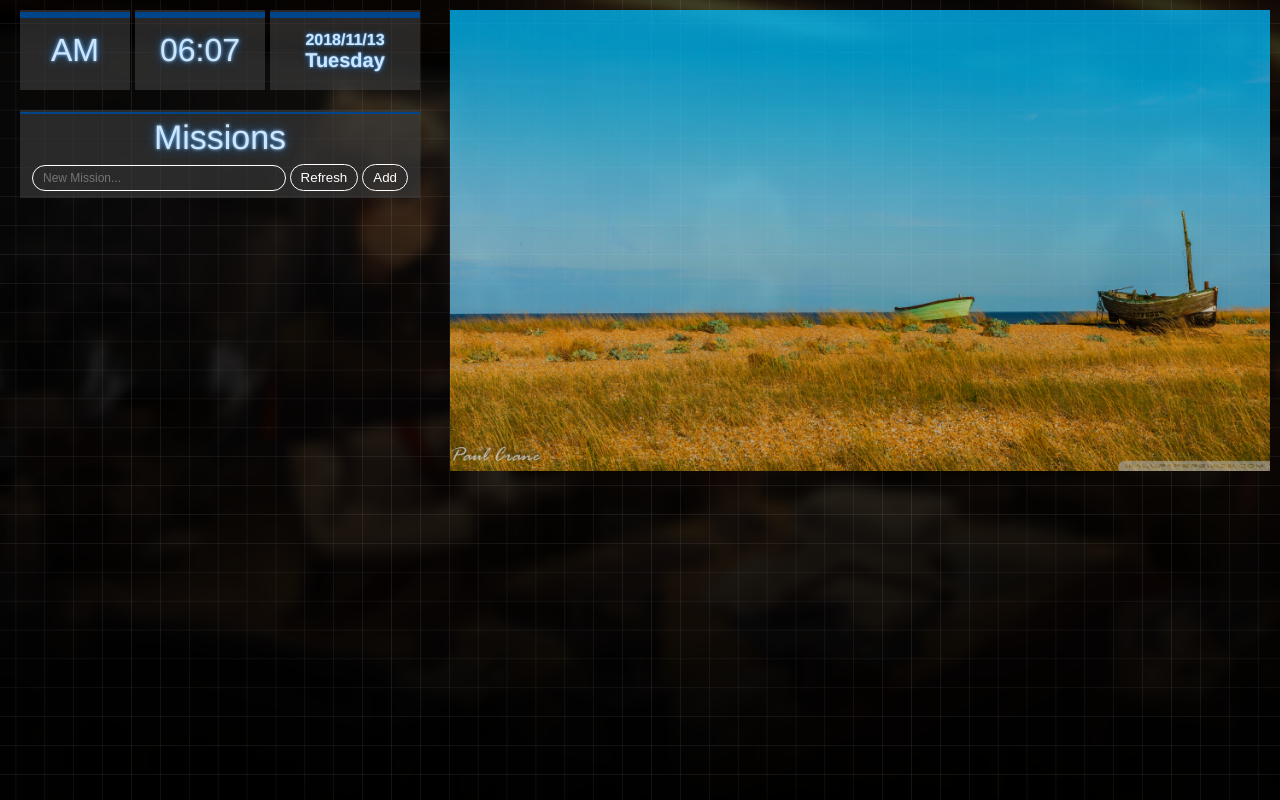
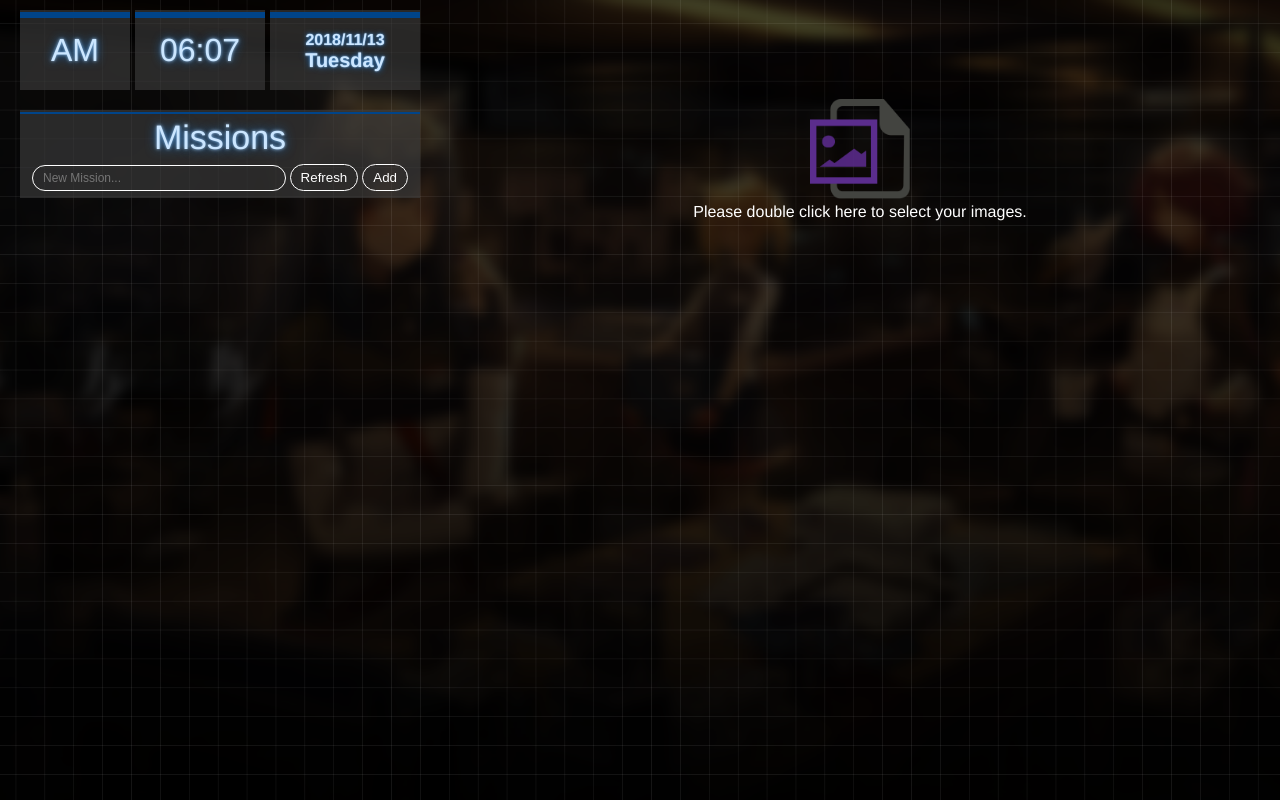
Before and after one commit to AlphonHung/wpe-tool, a Vue app: page / in a window 1280 px wide. Built offline with nearby package versions, Linux system fonts and the light colour scheme.

Commit message:
image slide fixed

```diff
--- a/src/components/image-slide.vue
+++ b/src/components/image-slide.vue
@@ -1,11 +1,17 @@
 <template>
   <div class="image-slide">
-    <div
-      class="display-zone"
-      v-bind:style="displayImage"
-      @click="changeRandom"
-      @dblclick="triggerImageSelector"
-    ></div>
+    <div class="display-zone" @dblclick="triggerImageSelector">
+      <div class="empty-zone" v-if="images.length == 0">
+        <img class="empty-icon" src="../assets/icon/image_upload.png">
+        <p class="empty-icon-text">Please double click here to select your images.</p>
+      </div>
+      <img
+        class="display-image"
+        v-if="images.length > 0"
+        v-bind:src="displayImage"
+        @click="changeRandom"
+      >
+    </div>
     <div class="toolbar">
       <input
         ref="imageSelector"
@@ -20,44 +26,34 @@
 
 <script lang='ts'>
 import Vue from "vue";
-import storage from "../helpers/storage.helper";
 export default Vue.extend({
   name: "image-slide",
   data() {
     return {
-      images: [] as any[], // 匯入的圖片
-      imagePaths: ["eu01.jpg", "eu02.jpg", "eu03.jpg"], // 預設圖片路徑
+      images: [] as imageItem[], // 匯入的圖片
+      // imagePaths: ["eu01.jpg", "eu02.jpg", "eu03.jpg"], // 預設圖片路徑
       currentIndex: 0,
       isRandom: false,
-      displayImage: {
-        backgroundImage: ""
-      }
+      displayImage: require("../assets/icon/image_upload.png"),
+      slideInterval: 0
     };
   },
   methods: {
     /** 每隔一段時間變換圖片index, 依照isRandom有不同的取index方式 */
     setSlideDisplay() {
       let tmpIndex = this.currentIndex;
-      const tmpImages = this.images.length > 0 ? this.images : this.imagePaths;
-
       // 隨機模式時亂數決定index
       if (this.isRandom) {
-        tmpIndex = Math.floor(Math.random() * tmpImages.length);
+        tmpIndex = Math.floor(Math.random() * this.images.length);
       }
       // 若index相同時(隨機決定到相同數字或非隨機模式下)，index+1
       if (tmpIndex == this.currentIndex) {
-        tmpIndex = (tmpIndex + 1) % tmpImages.length;
+        tmpIndex = (tmpIndex + 1) % this.images.length;
       }
 
       this.currentIndex = tmpIndex;
-      const url =
-        this.images.length > 0
-          ? tmpImages[this.currentIndex].src
-          : require(`../assets/background/${tmpImages[this.currentIndex]}`);
-      this.displayImage.backgroundImage = `url('${url}')`;
-      setTimeout(() => {
-        this.setSlideDisplay();
-      }, 1000 * 5);
+      this.displayImage = this.images[this.currentIndex].src;
+      console.log(`images: ${this.images.length}, index: ${this.currentIndex}`);
     },
     /** 改變isRandom */
     changeRandom() {
@@ -69,44 +65,48 @@ export default Vue.extend({
     },
     /** 選完圖片後的流程，紀錄並改變展示的圖片 */
     imageSelected(event: any) {
+      this.slideInterval = 0;
       this.images = [];
       const files = event.target.files; //取得File物件
       [].forEach.call(files, this.fileReader);
-
-      setTimeout(() => {
-        // download by base64
-        // this.saveImage(this.images[0]);
-        // storage.save(storage.KEYS.IMAGE_SLIDE, JSON.stringify(this.images));
-        // const test = storage.fetch(storage.KEYS.IMAGE_SLIDE);
-        // console.log(test);
-      }, 3000);
+      if (this.slideInterval == 0) {
+        this.slideInterval = setInterval(this.setSlideDisplay, 1000 * 30); // start interval after seconds
+      }
     },
     fileReader(file: any) {
-      console.log(file);
       const reader = new FileReader();
       reader.onloadend = (event: any) => {
+        // 放入容器
         const image: imageItem = {
           title: file.name, // 檔名從參數來
           src: event.target.result // base64從onloadend event而來
         };
         this.images.push(image);
-        this.saveImage(image);
+        if (this.images.length == 1) this.setSlideDisplay(); // 選圖後不等待interval，顯示圖片
       };
       reader.readAsDataURL(file);
     },
-    saveImage(image: imageItem) {
-      const link = document.createElement("a");
-      link.setAttribute("href", image.src);
-      link.setAttribute("download", image.title);
-      link.click();
+    resizeBase64Image(file: any) {
+      const reader = new FileReader();
+      reader.onloadend = e => {
+        const img = new Image();
+        img.src = reader.result;
+        img.onload = () => {
+          const canvas = document.createElement("canvas");
+          const context = canvas.getContext("2d");
+          if (context == null) return;
+          const canvasWidth = img.naturalWidth;
+          const canvasHeight = img.naturalHeight;
+          console.log(`nw: ${canvasWidth}, ch: ${canvasHeight}`);
+          context.drawImage(img, 0, 0, canvasWidth, canvasHeight);
+          this.images.push({
+            title: file.name,
+            src: canvas.toDataURL("image/jpeg")
+          });
+        };
+      };
+      reader.readAsDataURL(file);
     }
-  },
-  created() {
-    // this.images = JSON.parse(
-    //   storage.fetch(storage.KEYS.IMAGE_SLIDE) || "[]"
-    // ) as Array<any>;
-    // console.log(this.images);
-    this.setSlideDisplay();
   }
 });
 interface imageItem {
@@ -118,24 +118,33 @@ interface imageItem {
 <!-- Add 'scoped' attribute to limit CSS to this component only -->
 <style scoped lang='less'>
 .image-slide {
-  // background-color: white;
   .display-zone {
-    filter: saturate(2);
-    -webkit-filter: saturate(2); // 飽和濾鏡
+    min-height: 300px;
     position: relative;
-    // margin: 10px;
-    background-repeat: no-repeat;
-    background-size: contain;
-    background-position: center;
-    transition-timing-function: cubic-bezier(0, 0, 1, 1);
-    transition: background-image 1s ease-in-out; // 換圖動畫漸變
-    -webkit-transition: background-image 1s ease-in-out;
     padding-bottom: 56.25%; // 維持16:9
-    opacity: 0.75; // 透明度
-    // border: 16px solid rgba(0, 0, 0, 0.1);
-  }
-  #imageInputs {
-    display: none;
+    display: flex;
+    flex-direction: column;
+    justify-content: center;
+    align-items: center;
+    .empty-zone {
+      text-align: center;
+      .empty-icon {
+        max-width: 100px;
+        max-height: 100px;
+      }
+      .empty-icon-text {
+        color: white;
+      }
+    }
+    .display-image {
+      width: 100%;
+      height: 100%;
+      filter: saturate(2);
+      -webkit-filter: saturate(2); // 飽和濾鏡
+      transition: background-image 1s ease-in-out; // 換圖動畫漸變
+      -webkit-transition: background-image 1s ease-in-out;
+      opacity: 0.75; // 透明度
+    }
   }
 }
 </style>
```
Also changed, not shown: src/assets/icon/image_upload.png (added), 1 other file (tests, documents, lock files or other folders).
